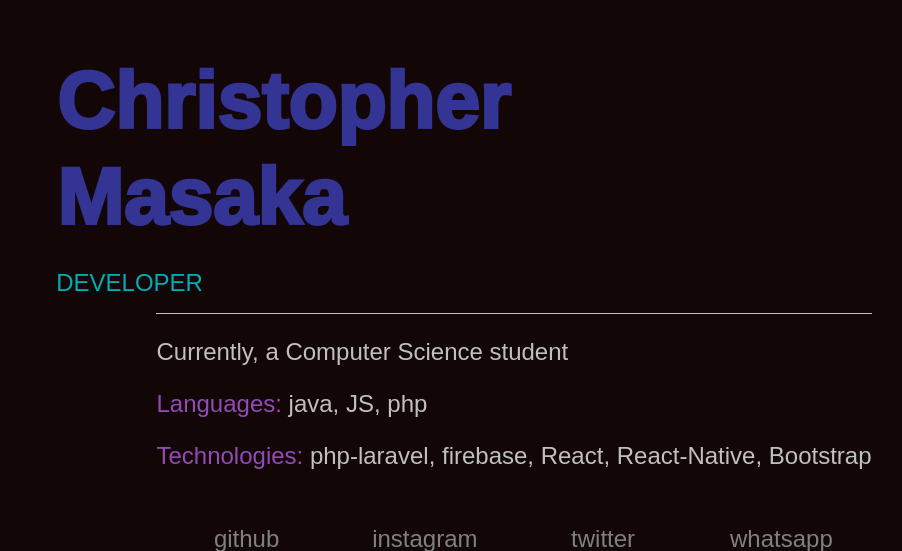
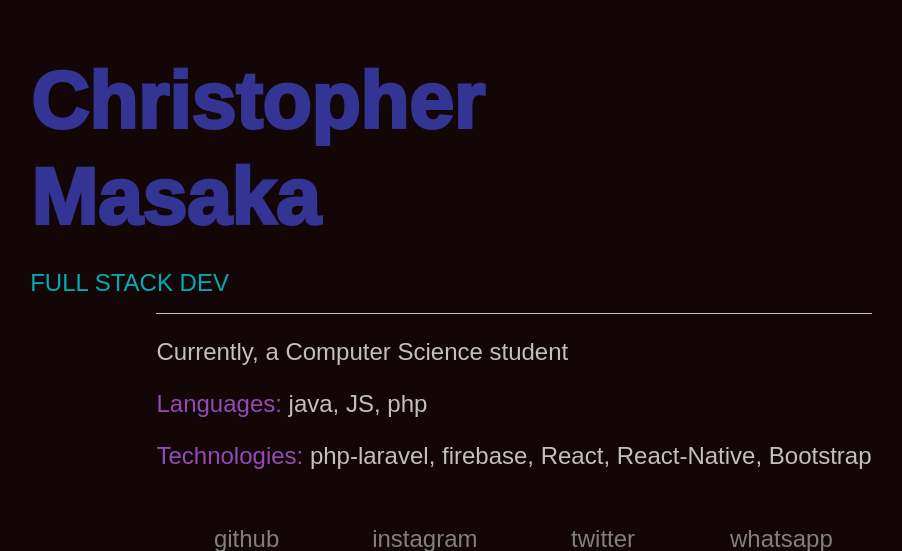
Before and after one commit to masakachristopher/chris-website, a PHP site: page /index.php?option=about in a window 1280 px wide. Shown: the part 110-661 px from the top of the page, without its empty margins (126-1028 px from the left). Run offline with PHP 8.4, Linux system fonts and the light colour scheme.

Commit message:
modified

```diff
--- a/about.php
+++ b/about.php
@@ -5,7 +5,7 @@
                             <div class=" text-capitalize justify-content-left">
                                 <div class=" col-lg-12">
                                     <h1>christopher masaka</h1>
-                                    <h3 class="text-uppercase">Developer</h3>
+                                    <h3 class="text-uppercase">Full Stack Dev</h3>
                                 </div>
                             </div>
                         </div>
```
